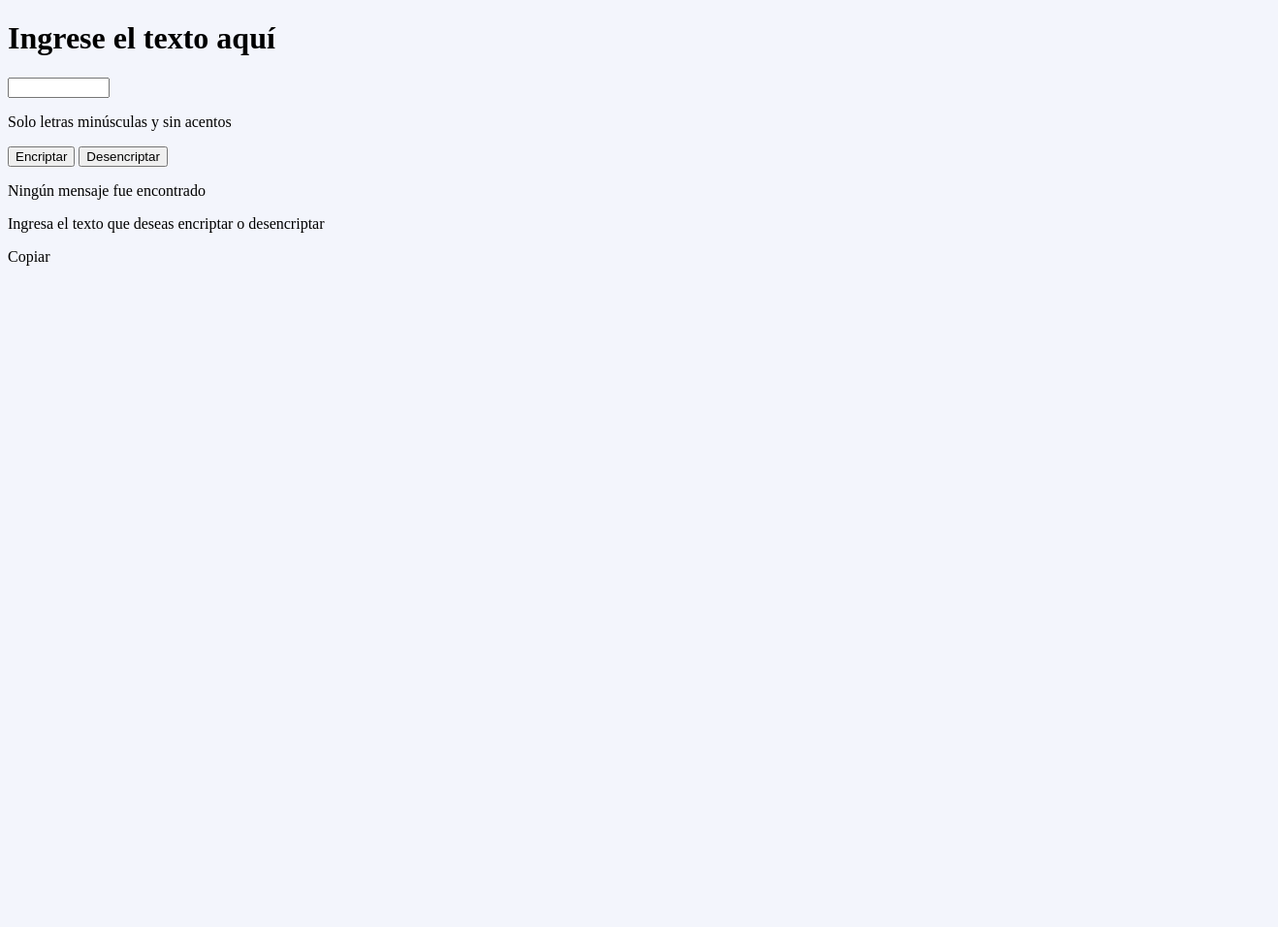
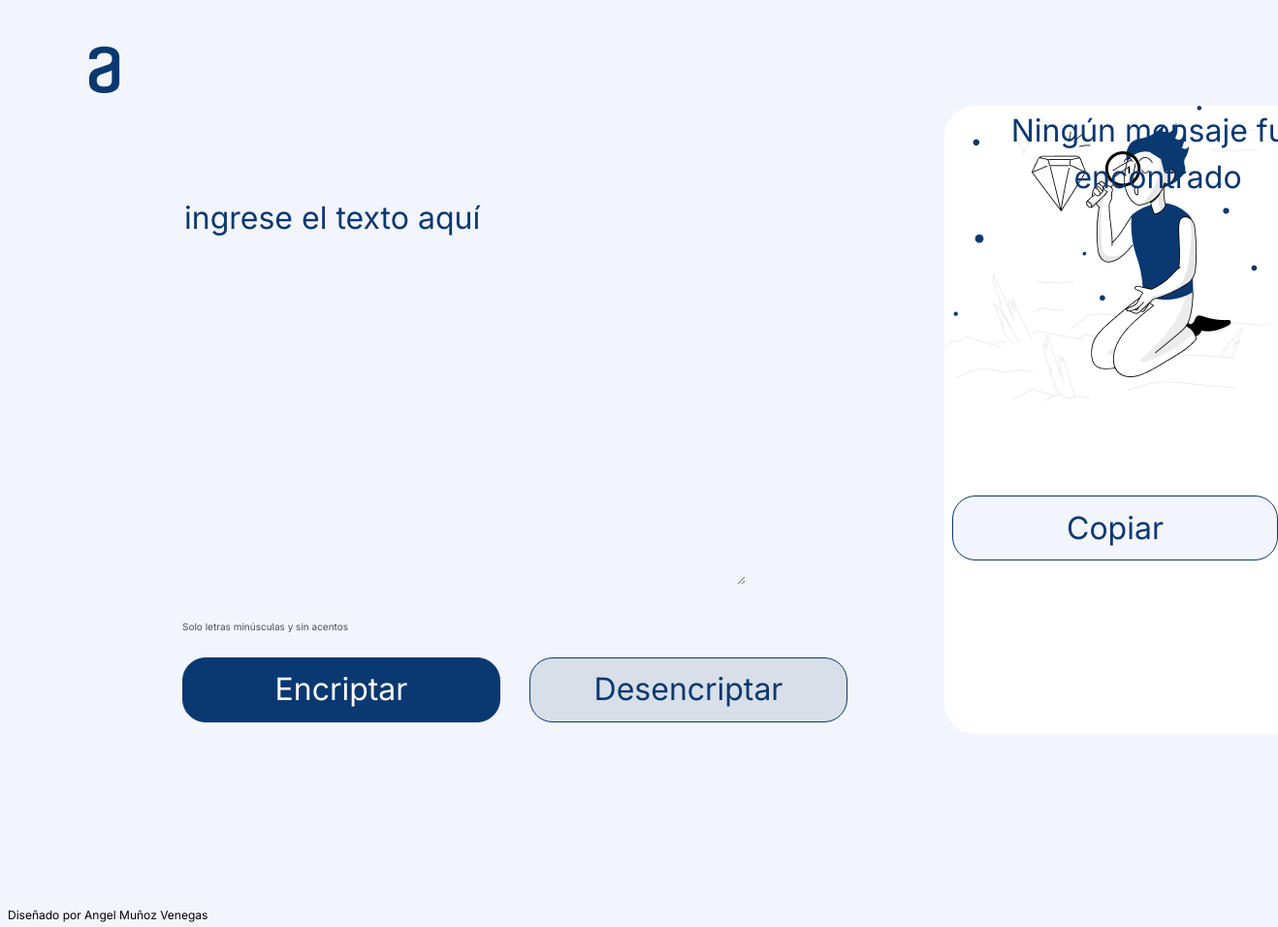
Before and after one commit to Angell2118/Encriptador-de-texto, a plain HTML site: page index.html in a window 1280 px wide. Shown: the whole page at 97% size, 1318 px wide, since content can reach past the window. Before the commit the page ends 800 px from the top, so only its background shows below. Drawn offline with Linux system fonts and the light colour scheme.

Commit message:
Cambios en HTML y CSS

```diff
--- a/index.html
+++ b/index.html
@@ -4,27 +4,43 @@
     <meta charset="UTF-8">
     <meta name="viewport" content="width=device-width, initial-scale=1.0">
     <link rel="stylesheet" href="styles.css">
+    <link rel="preconnect" href="https://fonts.googleapis.com">
+    <link rel="preconnect" href="https://fonts.gstatic.com" crossorigin>
+    <link href="https://fonts.googleapis.com/css2?family=Inter:ital,opsz,wght@0,14..32,100..900;1,14..32,100..900&display=swap" rel="stylesheet">
     <title>Encriptador de texto</title>
 </head>
 <body>
     <header>
-
+        <img class="logo" src="/imagenes/Logo.png" alt="Logo Alura">
     </header>
     <main>
-        <h1>Ingrese el texto aquí</h1>
-        <input type="text" id="texto" name="texto" required minlength="1" maxlength="20" size="10" />
-        <p>Solo letras minúsculas y sin acentos</p>
+        <section>
+            <textarea class="text_area1" cols="30" rows="10" placeholder="Ingrese el texto aquí"></textarea>
+            <div>
+                <h6 class="restricciones">Solo letras minúsculas y sin acentos</h6>
+            </div>
             <div class="presentacion_botones">
                 <button onclick="encriptar();" class="presentacion_botones_encriptar">Encriptar</button>
                 <button onclick="desencriptar();" class="presentacion_botones_desencriptar">Desencriptar</button>
 
             </div>
-        <p>Ningún mensaje fue encontrado</p>
-        <p>Ingresa el texto que deseas encriptar o desencriptar</p>
-        <a>Copiar</a>
+        </section>
+        <section>
+            <textarea class="text_area2" cols="20" rows="10">Ningún mensaje fue encontrado</textarea>
+            <div>
+                <button class="copiar">Copiar</button>
+
+            </div>
+
+
+        </section>
+
+
+
+
     </main>
     <footer>
-
+        <h1 class="rodapie">Diseñado por Angel Muñoz Venegas</h6>
     </footer>
     <script  src="encriptador.js">
 
--- a/styles.css
+++ b/styles.css
@@ -1,8 +1,113 @@
+*{
+    background: #F3F5FC;
+    font-family: "Inter";
+    font-weight: 400;
+    font-size: 32px;
+    line-height: 150%;
+}
+
+.logo{
+    padding-top: 40px;
+    margin-left: 40px;
+    width: 120px;
+    height: 48px;
+    gap: 40px;
+}
+
+main{
+    display: flex;
+    margin-bottom: 190px;
+    margin-left: 180px;
+}
+
+.text_area1{
+    border: none;
+    color: #0A3871;
+    margin-top: 90px;
+    text-transform: lowercase;
+    width: 577px;
+    height: 400px;
+    padding: 2px;
+
+}
+
+::placeholder{color: #0A3871;}
+.text_area1:focus{
+    outline: none;
+}
+
+.text_area2{
+    border: none;
+    background-color: #ffffff;
+    background-repeat: no-repeat;
+    background-image: url("Imagenes/Muñeco.png");
+    border-radius: 24px;
+    color: #0A3871;
+    margin-left: 100px;
+    margin-top: ;
+    padding-left: 20px;
+    position: fixed;
+    text-align: center;
+    text-justify: distribute-all-lines;
+    width: 400px;
+    height: 644px;
+    border-radius: 32px;
+}
+.text_area2:focus{
+    outline: none;
+}
+
 body{
     background-color: #F3F5FC;
 }
 
 .presentacion_botones{
+    display: flex;
+    margin-top: 18px;
+}
 
+.presentacion_botones_encriptar{
+    background-color: #0A3871;
+    border: 1px solid #0A3871;
+    border-radius: 24px;
+    color: #ffffff;
+    cursor: pointer;
+    height: 67px;
+    width: 328px;
+}
+
+.presentacion_botones_desencriptar{
+    background-color: #D8DFE8;
+    border: 1px solid #0A3871;
+    border-radius: 24px;
+    color: #0A3871;
+    cursor: pointer;
+    height: 67px;
+    width: 328px;
+    margin-left: 30px;
+}
+
+.copiar{
+    color: #0A3871;
+    border: 1px solid #0A3871;
+    border-radius: 24px;
+    cursor: pointer;
+    height: 67px;
+    width: 336px;
+    margin-top: 402px;
+    margin-left: 108px;;
+    position: absolute;
 
 }
+
+.restricciones{
+    color: #495057;
+    font-size: 10px;
+}
+
+.rodapie{
+    color: #000000;
+    font-size: 12px;
+    margin-bottom: 1px;
+
+}
```
Also changed, not shown: Imagenes/Logo.png (added), Imagenes/Muñeco.png (added).
